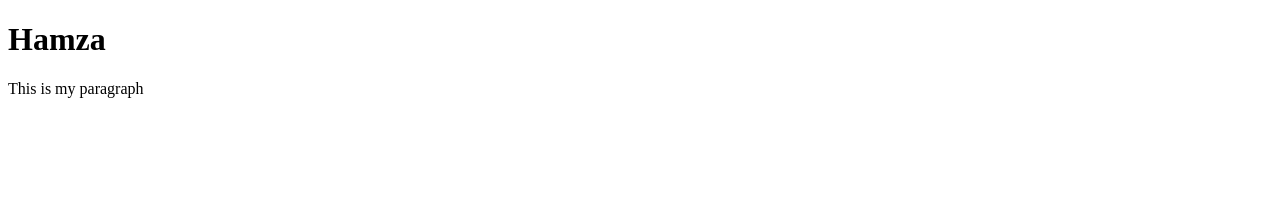
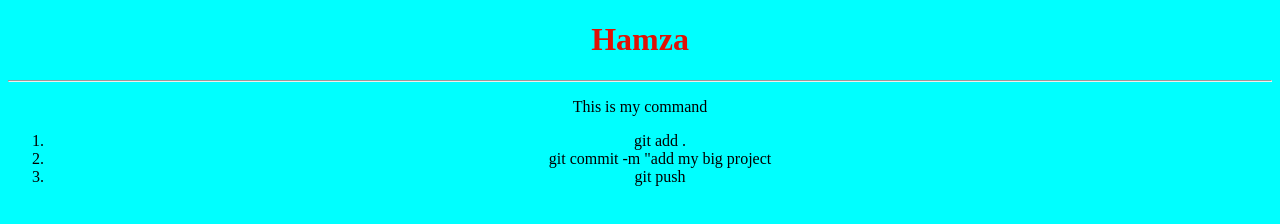
Before and after one commit to AmirHamza20/my-first-github-repo, a plain HTML site: page index.html in a window 1280 px wide. Drawn offline with Linux system fonts and the light colour scheme.

Commit message:
this is my smoll project

```diff
--- a/index.html
+++ b/index.html
@@ -4,9 +4,18 @@
     <meta charset="UTF-8">
     <meta name="viewport" content="width=device-width, initial-scale=1.0">
     <title>My First Ever Github Repo</title>
+    <link rel="stylesheet" href="style.css">
 </head>
 <body>
     <h1>Hamza</h1>
-    <p>This is my paragraph </p>
+    <hr>
+    <p>This is my command </p>
+    <div>
+        <ol>
+            <li>git add .</li>
+            <li>git commit -m "add my big project</li>
+            <li>git push</li>
+        </ol>
+    </div>
 </body>
 </html>
--- /dev/null
+++ b/style.css
@@ -0,0 +1,14 @@
+body{
+    background-color: aqua;
+}
+
+h1{
+    text-align: center;
+    color: rgb(223, 17, 6);
+}
+p{
+    text-align: center;
+}
+div{
+    text-align: center;
+}
```
